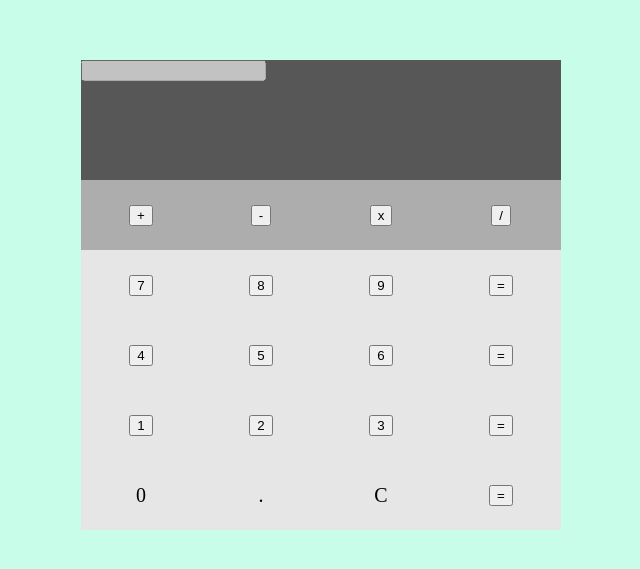
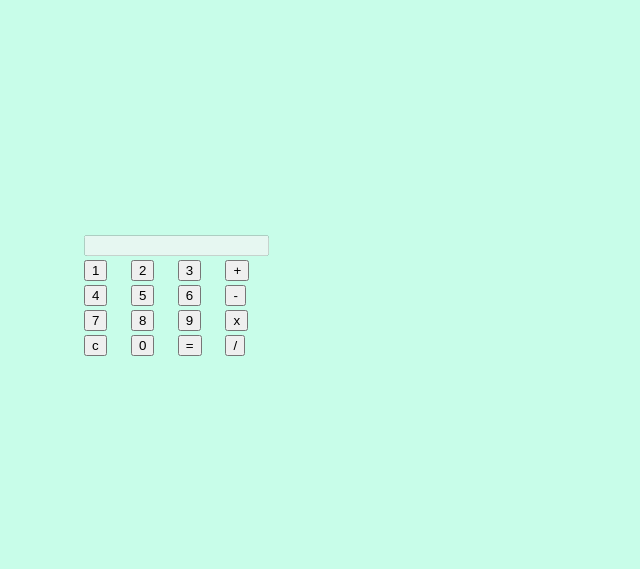
Before and after one commit to ajrisylhasi/sdm_calculator, a plain HTML site: page index.html in a window 1280 px wide. Shown: the part 113-682 px from the top of the page, without its empty margins (319-959 px from the left). Drawn offline with Linux system fonts and the light colour scheme.

Commit message:
Simplified functioning calculator(no styling)

```diff
--- a/index.html
+++ b/index.html
@@ -8,41 +8,39 @@
 	</head>
 	<body>
 		<div>
-			<div>
-				<input type="text" name="display" id="display" disabled>
-			</div>
-			<div>
-				<div>
-					<div><input type="button" class="operator" name="plus" value="+" onclick="calculator.display.value += '+'"></div>
-					<div><input type="button" class="operator" name="minus" value="-" onclick="calculator.display.value += '-'"></div>
-					<div><input type="button" class="operator" name="times" value="x" onclick="calculator.display.value += '*'"></div>
-					<div><input type="button" class="operator" name="div" value="/" onclick="calculator.display.value += '/'"></div>
-				</div>
-				<div>
-					<div><input type="button" name="seven" value="7" onclick="calculator.display.value += '7'"></div>
-					<div><input type="button" name="eight" value="8" onclick="calculator.display.value += '8'"></div>
-					<div><input type="button" name="nine" value="9" onclick="calculator.display.value += '9'"></div>
-					<div><input type="button" name="doit" value="=" onclick="calculator.display.value = eval(calculator.display.value)"></div>
-				</div>
-				<div>
-					<div><input type="button" name="four" value="4" onclick="calculator.display.value += '4'"></div>
-					<div><input type="button" name="five" value="5" onclick="calculator.display.value += '5'"></div>
-					<div><input type="button" name="six" value="6" onclick="calculator.display.value += '6'"></div>
-					<div><input type="button" name="doit" value="=" onclick="calculator.display.value = eval(calculator.display.value)"></div>
-				</div>
-				<div>
-					<div><input type="button" name="one" value="1" onclick="calculator.display.value += '1'"></div>
-					<div><input type="button" name="two" value="2" onclick="calculator.display.value += '2'"></div>
-					<div><input type="button" name="three" value="3" onclick="calculator.display.value += '3'"></div>
-					<div><input type="button" name="doit" value="=" onclick="calculator.display.value = eval(calculator.display.value)"></div>
-				</div>
-				<div>
-					<div>0</div>
-					<div>.</div>
-					<div>C</div>
-					<div><input type="button" name="doit" value="=" onclick="calculator.display.value = eval(calculator.display.value)"></div>
-				</div>
-			</div>
+			<form name="calculator">
+				<table>
+					<tr>
+						<td colspan="4">
+							<input type="text" name="display" id="display" disabled>
+						</td>
+					</tr>
+					<tr>
+						<td><input type="button" name="one" value="1" onclick="calculator.display.value += '1'"></td>
+						<td><input type="button" name="two" value="2" onclick="calculator.display.value += '2'"></td>
+						<td><input type="button" name="three" value="3" onclick="calculator.display.value += '3'"></td>
+						<td><input type="button" class="operator" name="plus" value="+" onclick="calculator.display.value += '+'"></td>
+					</tr>
+					<tr>
+						<td><input type="button" name="four" value="4" onclick="calculator.display.value += '4'"></td>
+						<td><input type="button" name="five" value="5" onclick="calculator.display.value += '5'"></td>
+						<td><input type="button" name="six" value="6" onclick="calculator.display.value += '6'"></td>
+						<td><input type="button" class="operator" name="minus" value="-" onclick="calculator.display.value += '-'"></td>
+					</tr>
+					<tr>
+						<td><input type="button" name="seven" value="7" onclick="calculator.display.value += '7'"></td>
+						<td><input type="button" name="eight" value="8" onclick="calculator.display.value += '8'"></td>
+						<td><input type="button" name="nine" value="9" onclick="calculator.display.value += '9'"></td>
+						<td><input type="button" class="operator" name="times" value="x" onclick="calculator.display.value += '*'"></td>
+					</tr>
+					<tr>
+						<td><input type="button" id="clear" name="clear" value="c" onclick="calculator.display.value = ''"></td>
+						<td><input type="button" name="zero" value="0" onclick="calculator.display.value += '0'"></td>
+						<td><input type="button" name="doit" value="=" onclick="calculator.display.value = eval(calculator.display.value)"></td>
+						<td><input type="button" class="operator" name="div" value="/" onclick="calculator.display.value += '/'"></td>
+					</tr>
+					</table>
+				</form>
 		</div>
 	</body>
 </html>
```
